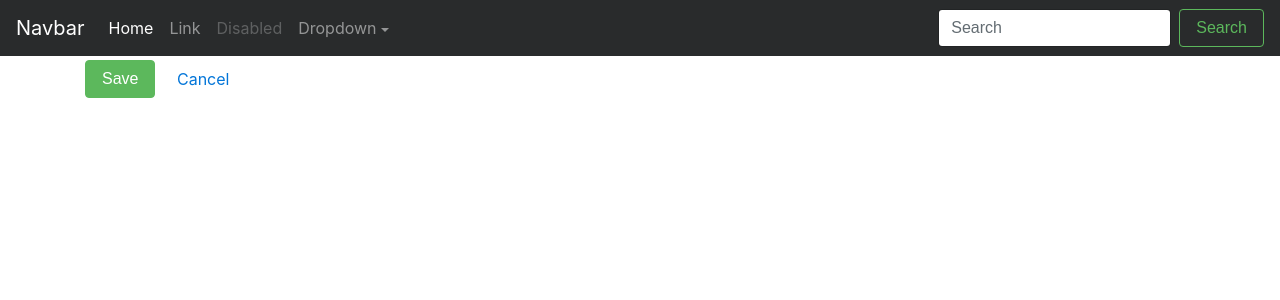
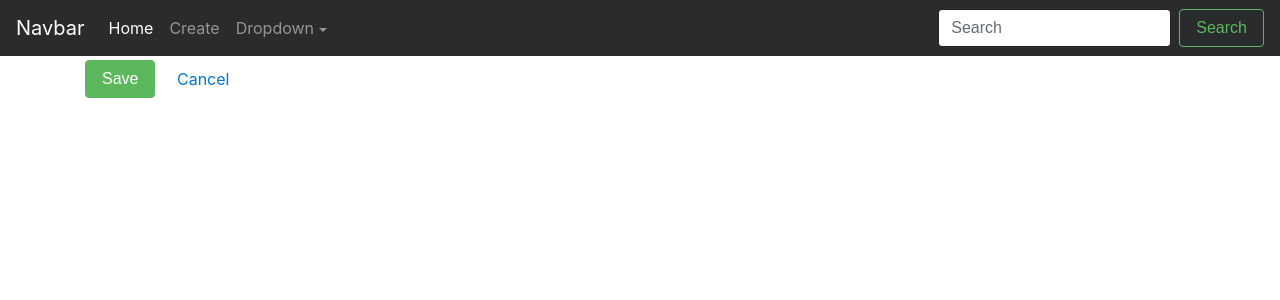
Before and after one commit to dmmeteo/blog-api, a Django app: page /post/create/ in a window 1280 px wide. Shown: the top 300 px of the page. Run offline with Django 3.2, Linux system fonts and the light colour scheme; a user stored in the database is signed in; parts of the project's set-up code (start-up, migrations or seed data) failed here and were passed over; some libraries are stand-ins or nearby versions.

Commit message:
add list & create links

```diff
--- a/templates/navbar.html
+++ b/templates/navbar.html
@@ -7,13 +7,10 @@
     <div class="collapse navbar-collapse" id="navbarsExampleDefault">
         <ul class="navbar-nav mr-auto">
             <li class="nav-item active">
-                <a class="nav-link" href="#">Home <span class="sr-only">(current)</span></a>
+                <a class="nav-link" href="{% url 'post_list' %}">Home</a>
             </li>
             <li class="nav-item">
-                <a class="nav-link" href="#">Link</a>
-            </li>
-            <li class="nav-item">
-                <a class="nav-link disabled" href="#">Disabled</a>
+                <a class="nav-link" href="{% url 'post_create' %}">Create</a>
             </li>
             <li class="nav-item dropdown">
                 <a class="nav-link dropdown-toggle" href="http://example.com" id="dropdown01" data-toggle="dropdown" aria-haspopup="true" aria-expanded="false">Dropdown</a>
```
Also changed, not shown: db.sqlite3.
